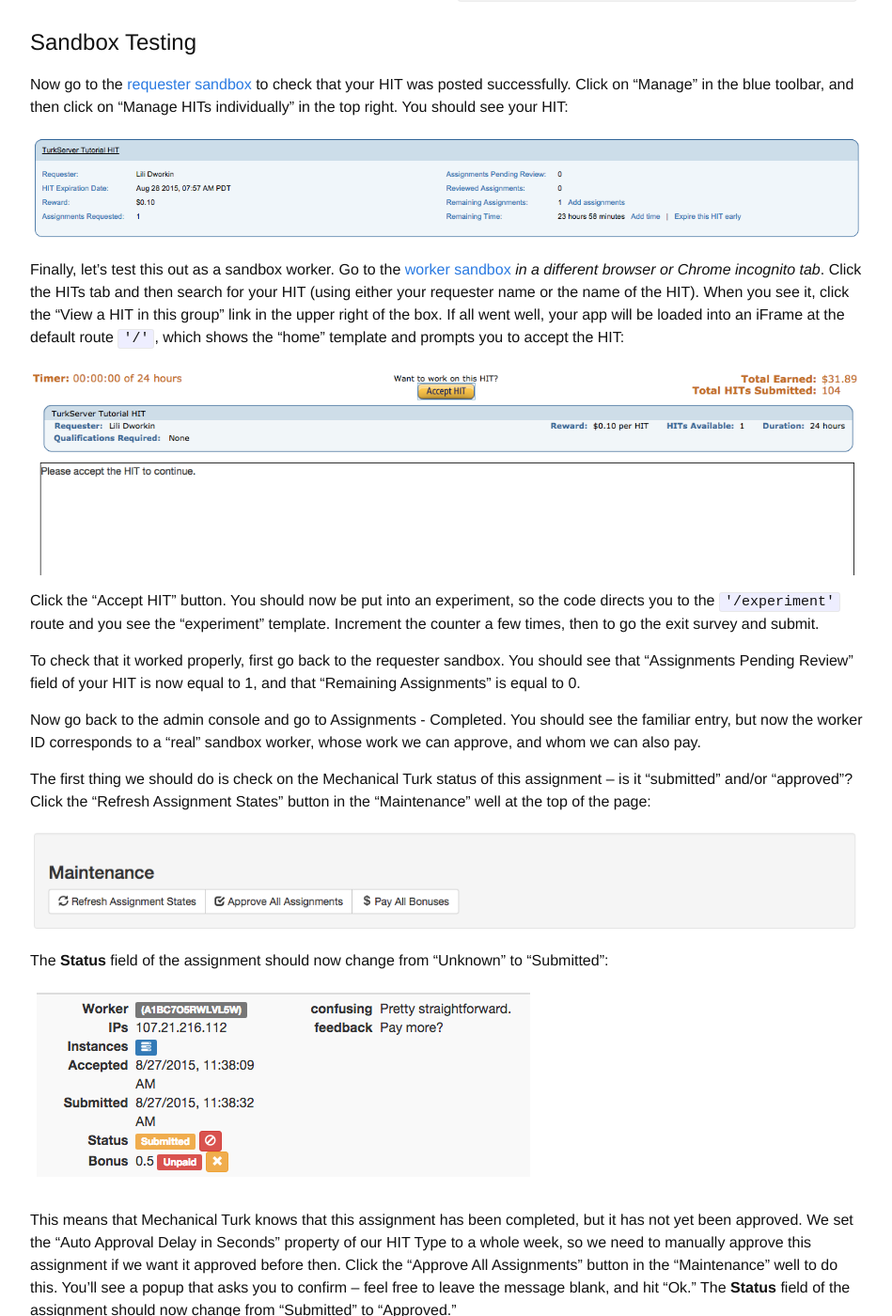
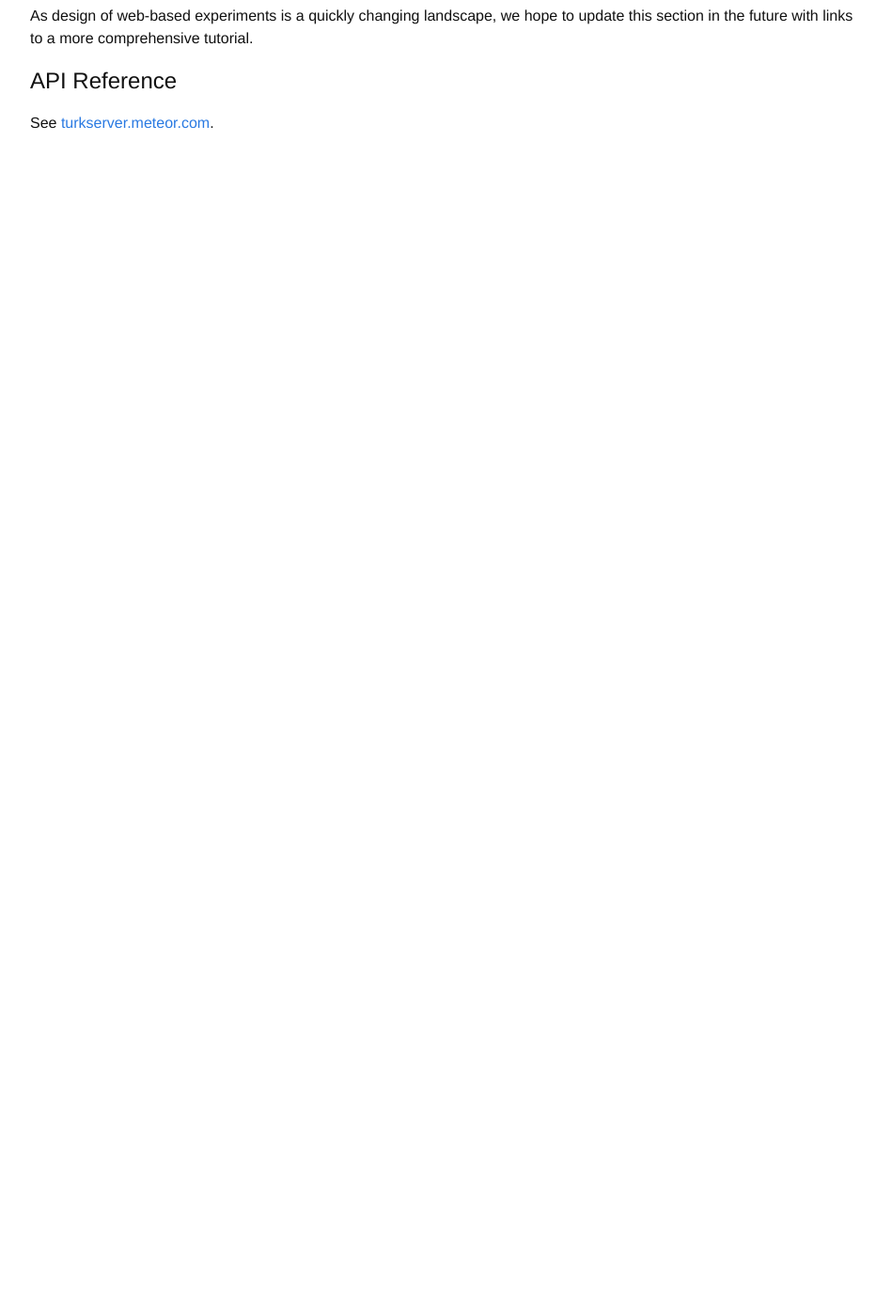
Before and after one commit to TurkServer/docs, a Jekyll site: the page built from tutorial.md, in a window 1280 px wide and 1400 px high, scrolled down 19297 px. Shown: the whole window at 94% size, without its empty margins (163-1112 px from the left). Built offline with Jekyll 4.4.1, drawn with Linux system fonts in a browser that asks for light colours; Markdown is read by kramdown in place of the engine named in the settings; after the commit the page ends 19485 px from its top, so only the background shows below that; some of the changed text lies outside the part shown.

Commit message:
add quick start and refactor tutorial

```diff
--- a/Gemfile
+++ b/Gemfile
@@ -1,2 +1,5 @@
 source 'https://rubygems.org'
 gem 'github-pages'
+# gem 'nokogiri'
+# gem 'rack', '~>1.1'
+# gem 'rspec', :require => 'spec'
--- a/tutorial.md
+++ b/tutorial.md
@@ -569,33 +569,6 @@
 
 So we've set the bonus value, but we haven't yet approved the worker's assignment or paid the bonus. We can't test out this functionality while running as a fake user, so we'll have to move to Mechanical Turk's sandbox environment.
 
-## Deployment
-
-First we have to deploy our app. There are two good options:
-[Modulus](https://modulus.io/) (very beginner-friendly) and
-[DigitalOcean](https://modulus.io/) (less beginner-friendly, but much
-more flexible). A fantastic tutorial that covers both options is given
-[here](http://meteortips.com/deployment-tutorial/). We'll only be
-covering Modulus in this tutorial. If you choose to deploy on
-DigitalOcean (or any other cloud server) instead, simply skip ahead to
-the next section. (But first be sure to install an SSL certificate on
-your server, because otherwise Mechanical Turk will block the external
-HIT.)
-
-Go [here](http://meteortips.com/deployment-tutorial/modulus/) to the Modulus section of the tutorial referenced above, and follow all steps up to and including the `modulus deploy` part, at which point you should receive the URL of your new Meteor application. Before continuing, make the following changes to your settings.json file:
-
-1. Make sure you have added your Mechanical Turk key and secret.
-2. Set the sandbox field to have a value of `true`.
-3. Set the external url field to the URL you received above -- but add 'https://' as a prefix!
-4. Set the frame height field to be the desired size of your iFrame in the external HIT (usually 600 - 800 will do).
-5. Set the experiment.limit.batch value to 100. This value determines how many times a worker can accept a HIT from the same batch. For testing purposes, we want to be able to accept multiple HITs from the same batch; in production, you might want to prevent such behavior.
-
-Now continue the Modulus tutorial. When it comes time to add your environment variables, you'll need to add another one with a key of METEOR_SETTINGS and a value equal to the *entire contents of your settings.json* file. Simply cut and paste that entire JSON blob. It should look something like this:
-
-![screenshot](img/meteor-settings.png)
-
-Hit Save, and redeploy your app with `modulus deploy`. Go to your URL and verify that you can login both to the admin console and as a test user.
-
 ## HITs and HITTypes
 
 The next step is to create a new HIT type. We can do this in the admin
@@ -631,44 +604,6 @@
 
 ![screenshot](img/new_hit.png)
 
-## Sandbox Testing
-
-Now go to the [requester sandbox](https://requestersandbox.mturk.com/) to check that your HIT was posted successfully. Click on "Manage" in the blue toolbar, and then click on "Manage HITs individually" in the top right. You should see your HIT:
-
-![screenshot](img/sandbox_hit.png)
-
-Finally, let's test this out as a sandbox worker. Go to the
-[worker sandbox](https://workersandbox.mturk.com/mturk/) *in a
-different browser or Chrome incognito tab*. Click the HITs tab and
-then search for your HIT (using either your requester name or the name
-of the HIT). When you see it, click the "View a HIT in this group"
-link in the upper right of the box. If all went well, your app will be
-loaded into an iFrame at the default route `'/'`, which shows the
-"home" template and prompts you to accept the HIT:
-
-![screenshot](img/accept_hit.png)
-
-Click the "Accept HIT" button. You should now be put into an experiment, so the code directs you to the `'/experiment'` route and you see the "experiment" template. Increment the counter a few times, then to go the exit survey and submit.
-
-To check that it worked properly, first go back to the requester sandbox. You should see that "Assignments Pending Review" field of your HIT is now equal to 1, and that "Remaining Assignments" is equal to 0.
-
-Now go back to the admin console and go to Assignments - Completed. You should see the familiar entry, but now the worker ID corresponds to a "real" sandbox worker, whose work we can approve, and whom we can also pay.
-
-The first thing we should do is check on the Mechanical Turk status of this assignment -- is it "submitted" and/or "approved"? Click the "Refresh Assignment States" button in the "Maintenance" well at the top of the page:
-
-![screenshot](img/maintenance.png)
-
-The **Status** field of the assignment should now change from "Unknown" to "Submitted":
-
-![screenshot](img/submitted.png)
-
-This means that Mechanical Turk knows that this assignment has been completed, but it has not yet been approved. We set the "Auto Approval Delay in Seconds" property of our HIT Type to a whole week, so we need to manually approve this assignment if we want it approved before then. Click the "Approve All Assignments" button in the "Maintenance" well to do this. You'll see a popup that asks you to confirm -- feel free to leave the message blank, and hit "Ok." The **Status** field of the assignment should now change from "Submitted" to "Approved."
-
-Now that the assignment is approved, we can pay the worker's bonus. Click the "Pay All Bonuses" button in the "Maintenance" well. You'll again see a popup that asks you to confirm -- you do need to enter a message here, which will included in the email that Mechanical Turk sends to the worker to notify him of the bonus. When you click okay, you'll see that the **Bonus** field of the assignment now has a "Paid" label next to it:
-
-![screenshot](img/paid.png)
-
-Assuming your worker sandbox account is tied to a real e-mail address, you should soon receive the corresponding notification e-mail. Congratulations -- you have successfully posted a HIT, completed it, and paid yourself for doing so.
 
 ## Other Features - **UNFINISHED**
 
```
Also changed, not shown: quickStart.md (added, +251 -0 lines), Gemfile.lock, img/azure-cloud-3-services.png (added).
